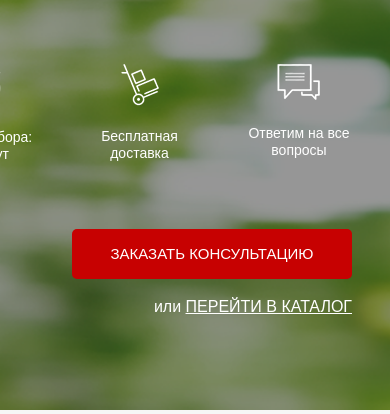
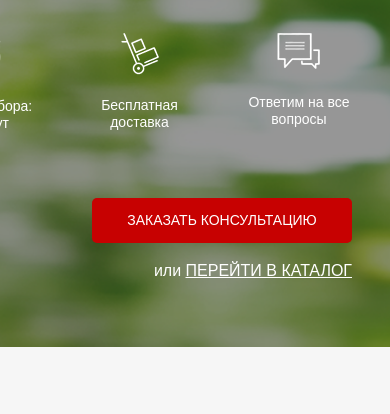
Before and after one commit to DocLana/smart, a website: page src/index.html in a window 390 px wide. Shown: the part 430-844 px from the top of the page. Drawn offline with nearby package versions, Linux system fonts and the light colour scheme.

Commit message:
media 767

```diff
--- a/src/sass/blocks/_media.sass
+++ b/src/sass/blocks/_media.sass
@@ -22,3 +22,14 @@
             font-size: 15px
     .advantages
         padding: 70px 20px
+
+@media (max-width: 767px)
+    .promo
+        padding: 20px 0 66px 0
+        &__wrapper
+            margin-top: 60px
+    .button
+        &_main
+            width: 260px
+            height: 45px
+            font-size: 14px
```
Also changed, not shown: src/css/style.min.css.
